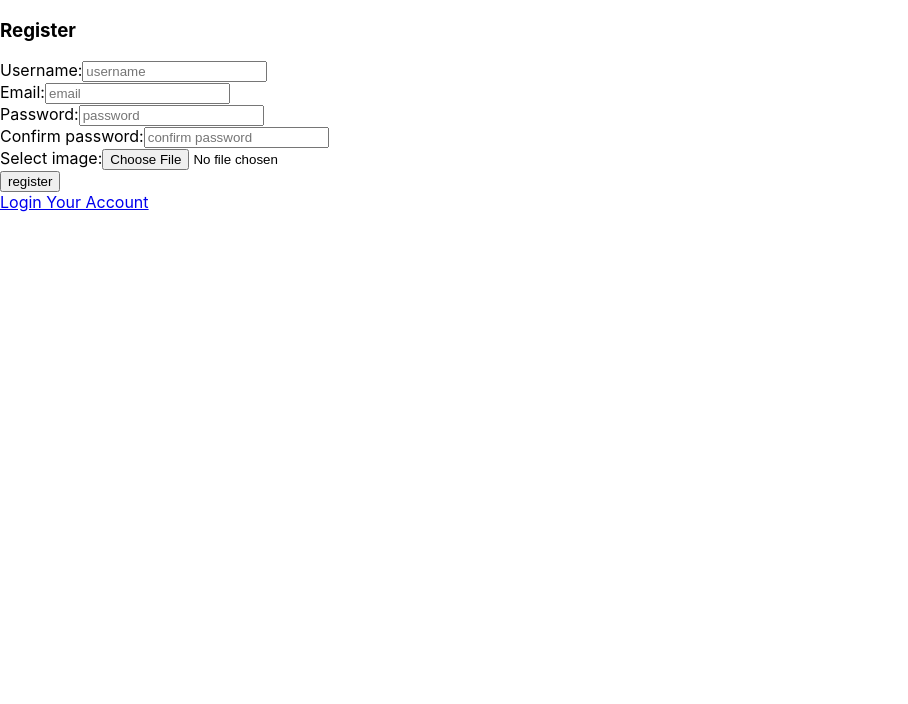
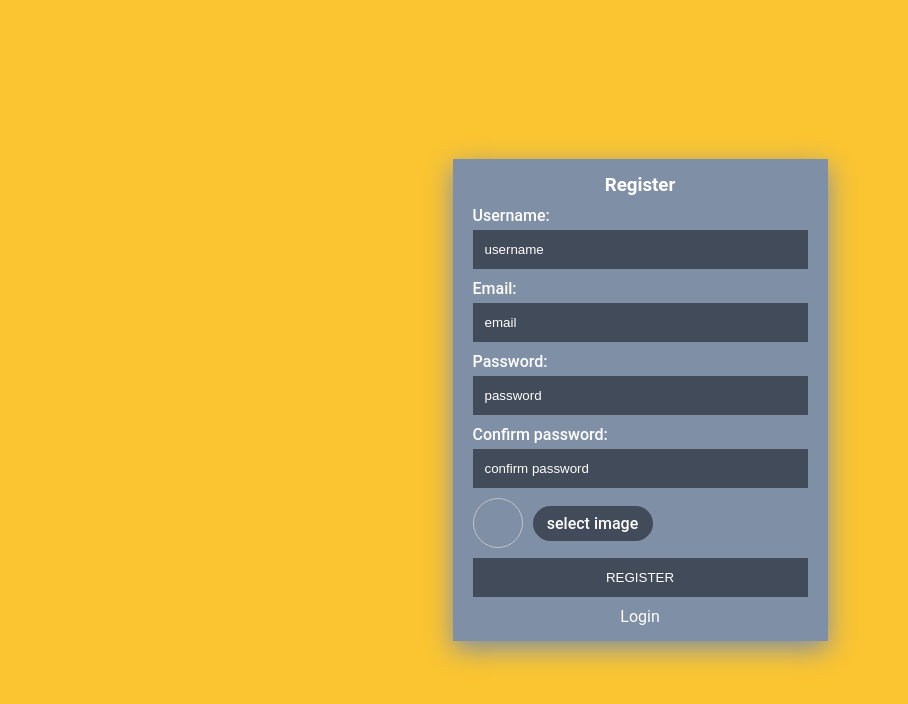
Before and after one commit to qmeng222/MERNsenger, a React (Create React App) app in the folder frontend/: page /register in a window 1280 px wide. Shown: the top 704 px of the page, without its empty margins (0-908 px from the left). Built offline with nearby package versions, Linux system fonts and the light colour scheme.

Commit message:
designed register page

```diff
--- a/frontend/src/components/Register.jsx
+++ b/frontend/src/components/Register.jsx
@@ -55,7 +55,7 @@ const Register = () => {
               <div className="file-image">
                 <div className="image"></div>
                 <div className="file">
-                  <label htmlFor="image">Select image:</label>
+                  <label htmlFor="image">select image</label>
                   <input type="file" className="form-control" id="image" />
                 </div>
               </div>
@@ -67,7 +67,7 @@ const Register = () => {
 
             <div className="form-group">
               <span>
-                <Link to="/login"> Login Your Account </Link>
+                <Link to="/login">Login</Link>
               </span>
             </div>
           </form>
--- /dev/null
+++ b/frontend/src/main.scss
@@ -0,0 +1,3 @@
+@import "./sass/base/reset";
+@import "./sass/components/register";
+@import "./sass/utils/utils";
--- a/frontend/src/sass/base/_reset.scss
+++ b/frontend/src/sass/base/_reset.scss
@@ -0,0 +1,57 @@
+* {
+  margin: 0px;
+  padding: 0px;
+  box-sizing: border-box;
+}
+
+:root {
+  --text-white: #fff;
+  --bg-color: #ffffff;
+  --text-color: #050505;
+  --icon-bg-color: #f5f5f5;
+  --icon-color: #414141;
+  --search-bg: #868e991a;
+  --active-color: #0000000a;
+  --border-color: #e5e5e5;
+  --message-icon-color: #0099ff;
+  --fd-message-bg: #e5e5e5;
+  --my-message-bg: #0084ff;
+  --my-message-color: #fff;
+  --fd-message-color: #050505;
+  --image-border-color: rgb(155, 153, 153);
+  --active-icon-color: #5ad539;
+  --hover-color: #bcbcc091;
+}
+
+body {
+  background-color: var(--bg-color);
+  font-family: "Roboto", sans-serif;
+}
+
+.messenger.theme {
+  --text-color: #fff;
+  --bg-color: #141b2bf0;
+  --border-color: #213156bf;
+  --icon-bg-color: #0a0a1357;
+  --active-color: #2b335591;
+  --hover-color: #323a5c91;
+  --fd-message-bg: #28324ed9;
+  --my-message-bg: #28324ed9;
+  --search-bg: #15162559;
+  --text-white: #fff;
+  --text-dark: #404040;
+  --icon-color: #fff;
+  --message-icon-color: #fff;
+  --my-message-color: #fff;
+  --fd-message-color: #fff;
+  --active-icon-color: #5ad539;
+  --image-border-color: #fff;
+}
+
+a {
+  text-decoration: none;
+}
+
+li {
+  list-style: none;
+}
--- a/frontend/src/sass/components/_register.scss
+++ b/frontend/src/sass/components/_register.scss
@@ -0,0 +1,66 @@
+.register {
+  width: 100%;
+  height: 100vh;
+  background-color: #fbc531;
+  display: flex;
+  justify-content: center;
+  align-items: center;
+  .card {
+    .card-header {
+      h3 {
+        text-align: center;
+        color: #fff;
+      }
+    }
+    .card-body {
+      .form-group {
+        .form-control {
+          color: #fff;
+        }
+        &:last-child {
+          margin-bottom: 0px;
+        }
+        span {
+          text-align: center;
+          a {
+            color: #fff;
+          }
+        }
+        .file-image {
+          display: flex;
+          .image {
+            width: 50px;
+            height: 50px;
+            border-radius: 50%;
+            border: 1px solid rgb(199, 195, 195);
+            overflow: hidden;
+            img {
+              width: 100%;
+              height: 100%;
+              object-fit: cover;
+            }
+          }
+          .file {
+            display: flex;
+            flex-direction: column;
+            justify-content: center;
+            align-items: center;
+            .form-control {
+              display: none;
+            }
+            label {
+              background-color: #0a0e1585;
+              padding: 8px;
+              margin-bottom: 0px;
+              width: 120px;
+              text-align: center;
+              border-radius: 50px;
+              margin-left: 10px;
+              cursor: pointer;
+            }
+          }
+        }
+      }
+    }
+  }
+}
--- a/frontend/src/sass/utils/_utils.scss
+++ b/frontend/src/sass/utils/_utils.scss
@@ -0,0 +1,40 @@
+.card {
+  width: 375px;
+  padding: 15px 20px;
+  background-color: #7f8fa6;
+  box-shadow: 0px 8px 25px #7f8fa6;
+}
+
+.form-group {
+  margin: 10px 0px;
+  display: flex;
+  flex-direction: column;
+}
+
+.form-control {
+  padding: 12px;
+  border: none;
+  outline: none;
+  background-color: #0a0e1585;
+  &::placeholder {
+    color: #fff;
+    font-weight: 400;
+  }
+}
+
+label {
+  margin-bottom: 5px;
+  color: #fff;
+  font-weight: 500;
+}
+
+.btn {
+  outline: none;
+  color: #fff;
+  text-transform: uppercase;
+  padding: 12px;
+  text-align: center;
+  background-color: #0a0e1585;
+  border: none;
+  cursor: pointer;
+}
```
Also changed, not shown: frontend/src/index.js (+7 -6 lines).
